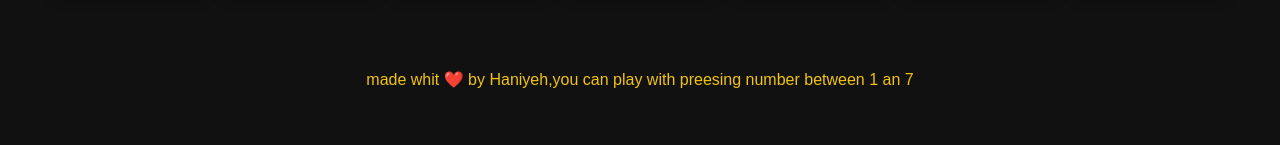
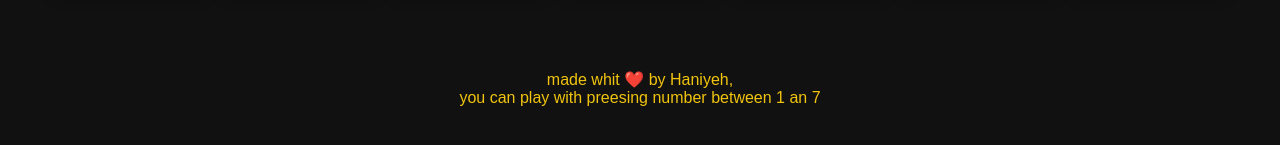
Before and after one commit to hanizhr/drum-kit, a plain HTML site: page drum-kit/index.html in a window 1280 px wide. Shown: the part 447-592 px from the top of the page. Drawn offline with Linux system fonts and the light colour scheme.

Commit message:
Update index.html

```diff
--- a/drum-kit/index.html
+++ b/drum-kit/index.html
@@ -21,5 +21,5 @@
 </div>
 
 </body>
-<footer>made whit ❤️ by Haniyeh,you can play with preesing number between 1 an 7</footer>
+<footer>made whit ❤️ by Haniyeh,<br>you can play with preesing number between 1 an 7</footer>
 </html>
```
